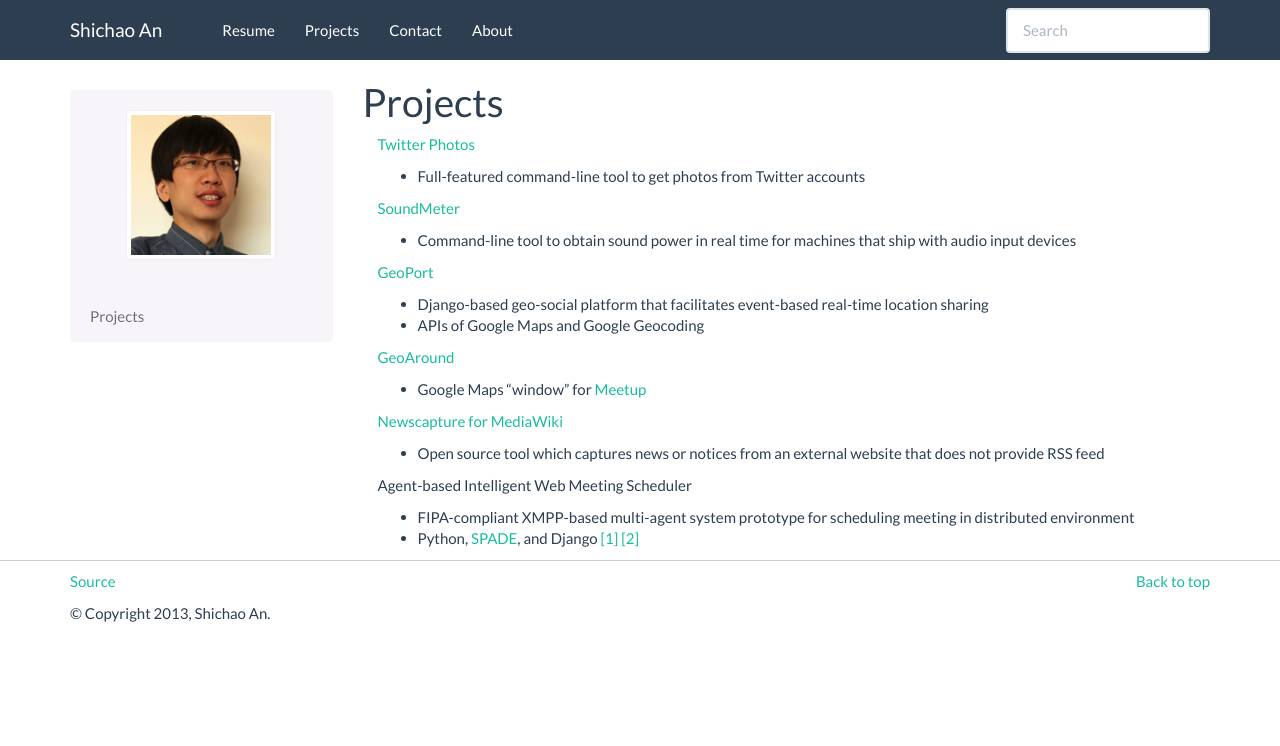
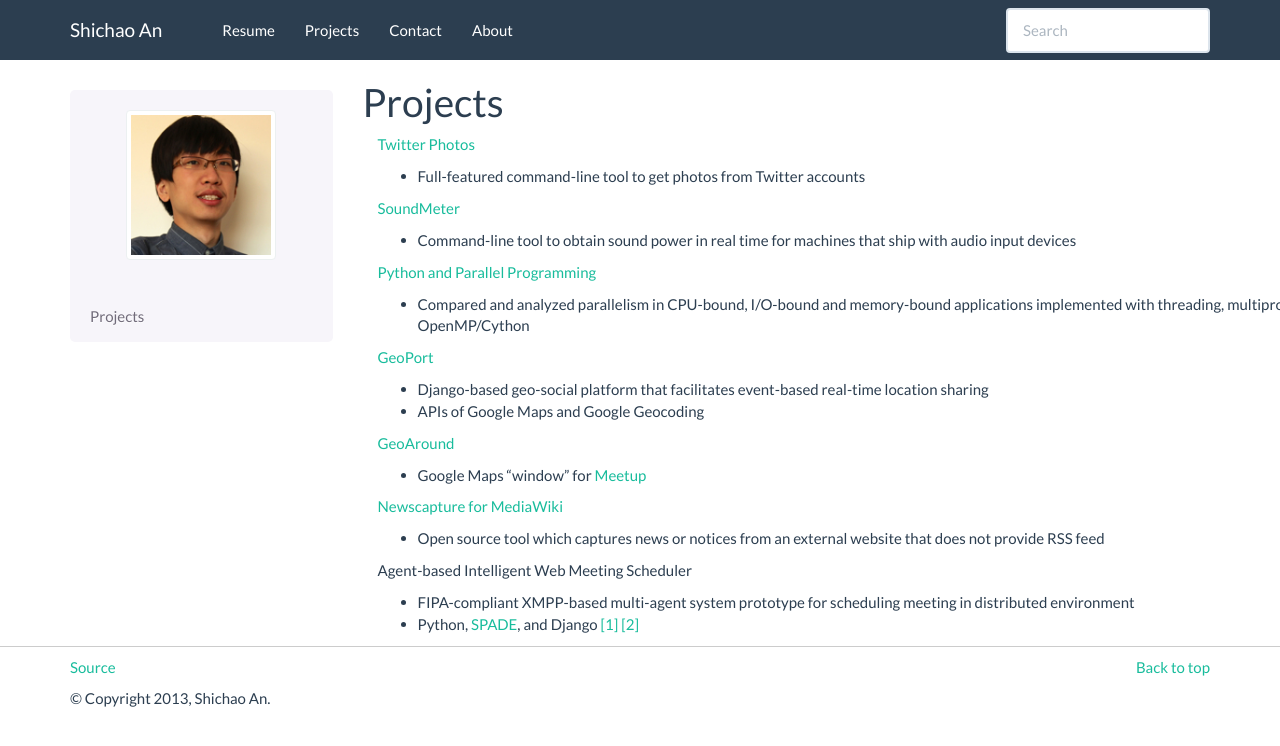
Before and after one commit to NulledExceptions/shichao, a Sphinx documentation site: the page built from source/projects.rst, in a window 1280 px wide. Shown: the top 746 px of the page. Built offline with Sphinx 7.4.7, drawn with Linux system fonts in a browser that asks for light colours.

Commit message:
Added PPP to project section

```diff
--- a/source/projects.rst
+++ b/source/projects.rst
@@ -15,6 +15,14 @@ Projects
 .. container:: sublist
 
     * Command-line tool to obtain sound power in real time for machines that ship with audio input devices
+
+.. container:: section
+
+    `Python and Parallel Programming <https://github.com/shichao-an/PPP>`_
+
+.. container:: sublist
+
+    * Compared and analyzed parallelism in CPU-bound, I/O-bound and memory-bound applications implemented with threading, multiprocessing of the standard library, and OpenMP/Cython
 
 .. container:: section
 
```
